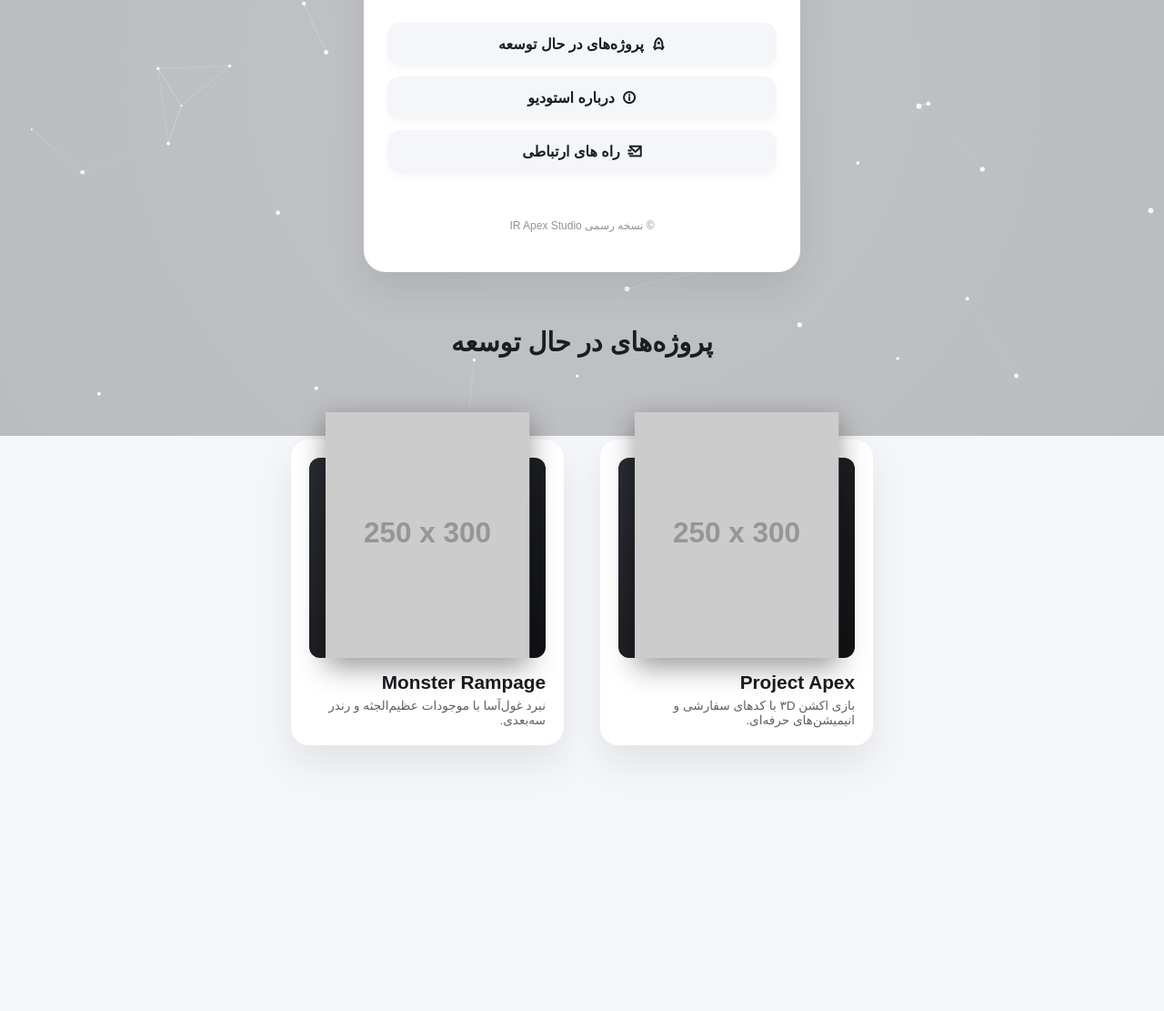
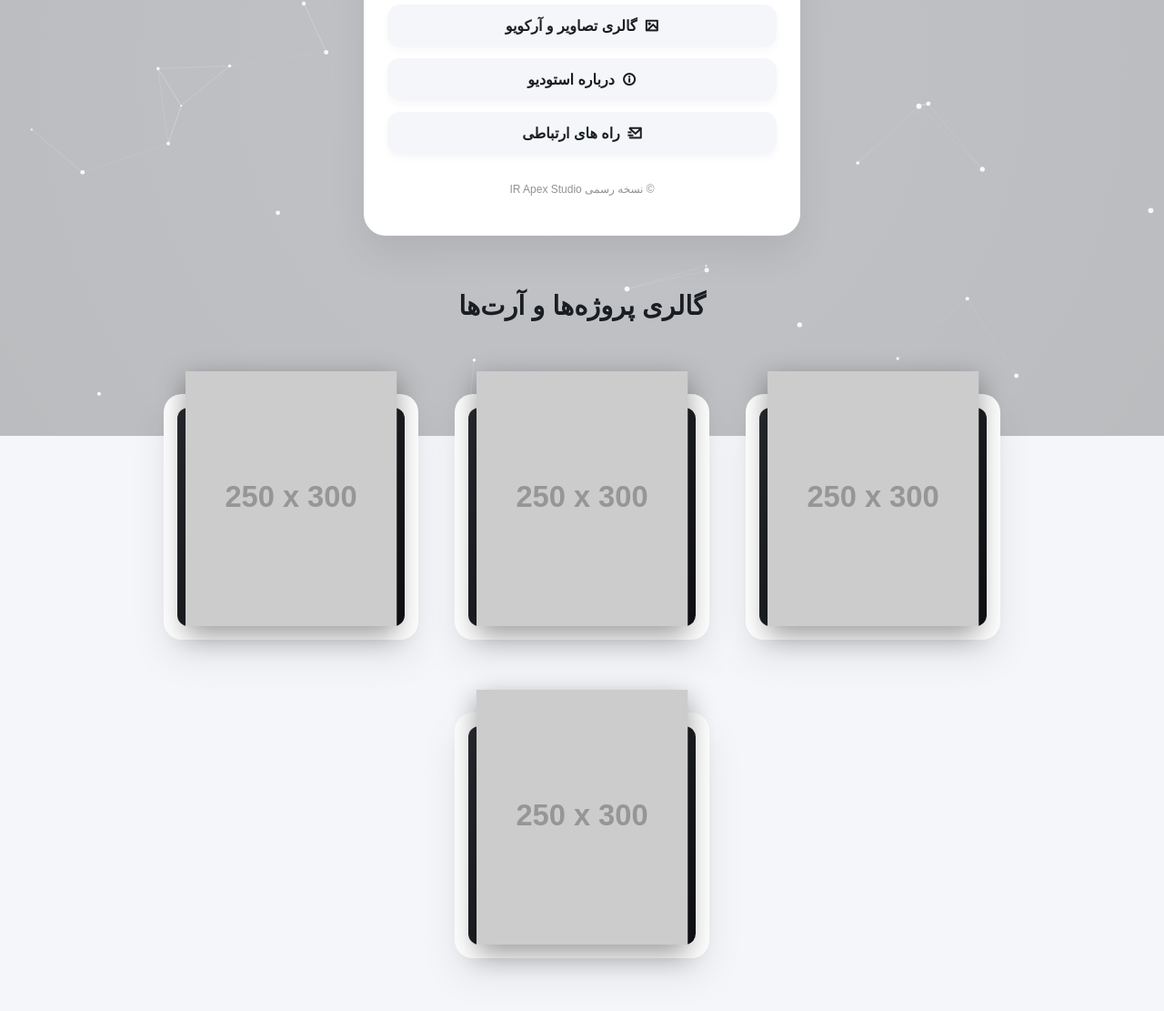
Before and after one commit to solowayiq-stack/irapexstudio, a plain HTML site: page index.html in a window 1280 px wide. Shown: the part 321-1432 px from the top of the page at 91% size. Before the commit the page ends 1220 px from the top, so only its background shows below. Drawn offline with nearby package versions, Linux system fonts and the light colour scheme; placeholder pictures from the web are drawn by us; a small style sheet from the web is missing.

Commit message:
Update index.html

```diff
--- a/index.html
+++ b/index.html
@@ -147,7 +147,7 @@
             color: var(--card-text);
             width: 90%;
             max-width: 480px;
-            min-height: 520px;
+            min-height: 480px;
             border-radius: var(--border-radius);
             box-shadow: var(--shadow);
             padding: 40px 25px;
@@ -201,7 +201,7 @@
             color: #fff;
         }
 
-        /* کارت‌های پروژه‌ها (کارت‌های صاف مناسب عکس کج) */
+        /* گالری داینامیک کارت‌ها */
         .section-title {
             font-size: 1.8rem;
             font-weight: 800;
@@ -209,12 +209,12 @@
             text-align: center;
         }
 
-        .projects-grid {
+        .gallery-grid {
             display: flex;
             flex-wrap: wrap;
             justify-content: center;
             gap: 40px;
-            max-width: 1100px;
+            max-width: 1200px;
             width: 90%;
             padding-bottom: 80px;
         }
@@ -222,12 +222,12 @@
         .popout-card {
             background: var(--card-bg);
             border-radius: 20px;
-            width: 300px;
-            padding: 20px;
+            width: 280px;
+            padding: 15px;
             position: relative;
             box-shadow: var(--shadow);
             transition: all 0.3s ease;
-            margin-top: 50px;
+            margin-top: 40px;
         }
 
         .popout-card:hover {
@@ -237,12 +237,11 @@
 
         .img-container {
             position: relative;
-            height: 220px;
+            height: 240px;
             width: 100%;
             border-radius: 12px;
             background: linear-gradient(135deg, #2a2d32, #111215);
-            margin-bottom: 15px;
-            overflow: visible; /* امکان خروج بخش سر کاراکتر از باکس */
+            overflow: visible; /* پشتیبانی از بیرون زدن عکس PNG */
         }
 
         .img-container img {
@@ -250,20 +249,10 @@
             bottom: 0;
             left: 50%;
             transform: translateX(-50%);
-            width: 115%;
-            max-height: 270px;
+            width: 110%;
+            max-height: 280px;
             object-fit: contain;
             filter: drop-shadow(0 10px 15px rgba(0,0,0,0.4));
-        }
-
-        .card-info h3 {
-            font-size: 1.3rem;
-            margin-bottom: 5px;
-        }
-
-        .card-info p {
-            font-size: 0.85rem;
-            opacity: 0.7;
         }
     </style>
 </head>
@@ -290,7 +279,7 @@
 
     <!-- منوی همبرگری -->
     <div class="mobile-menu" id="mobileMenu">
-        <a href="#projects">پروژه‌ها</a>
+        <a href="#gallery">گالری پروژه‌ها</a>
         <a href="#about">درباره ما</a>
         <a href="#contact">ارتباط با استودیو</a>
     </div>
@@ -298,7 +287,7 @@
     <!-- بدنه اصلی -->
     <div class="main-container">
 
-        <!-- کاور مستطیلی عمودی سفید -->
+        <!-- کاور عمودی اصلی -->
         <div class="hero-vertical-card">
             <div>
                 <i class="ri-code-s-slash-line" style="font-size: 2.5rem; color: var(--accent-color);"></i>
@@ -307,8 +296,8 @@
             </div>
 
             <div class="card-menu-btns">
-                <a href="#projects" class="card-btn">
-                    <i class="ri-rocket-line"></i> پروژه‌های در حال توسعه
+                <a href="#gallery" class="card-btn">
+                    <i class="ri-image-line"></i> گالری تصاویر و آرکویو
                 </a>
                 <a href="#about" class="card-btn">
                     <i class="ri-information-line"></i> درباره استودیو
@@ -321,39 +310,41 @@
             <p style="font-size: 0.75rem; opacity: 0.5;">© نسخه رسمی IR Apex Studio</p>
         </div>
 
-        <!-- بخش پروژه‌ها -->
-        <h2 class="section-title" id="projects">پروژه‌های در حال توسعه</h2>
+        <!-- بخش گالری عکس‌ها -->
+        <h2 class="section-title" id="gallery">گالری پروژه‌ها و آرت‌ها</h2>
 
-        <div class="projects-grid">
-
-            <!-- کارت ۱: کاراکتر -->
-            <div class="popout-card">
-                <div class="img-container">
-                    <img src="images/character.png" alt="Apex Character" onerror="this.src='https://via.placeholder.com/250x300/transparent/ffffff?text=PNG+Character'">
-                </div>
-                <div class="card-info">
-                    <h3>Project Apex</h3>
-                    <p>بازی اکشن ۳D با کدهای سفارشی و انیمیشن‌های حرفه‌ای.</p>
-                </div>
-            </div>
-
-            <!-- کارت ۲: گودزیلا -->
-            <div class="popout-card">
-                <div class="img-container">
-                    <img src="images/godzilla.png" alt="Godzilla Boss" onerror="this.src='https://via.placeholder.com/250x300/transparent/ffffff?text=PNG+Godzilla'">
-                </div>
-                <div class="card-info">
-                    <h3>Monster Rampage</h3>
-                    <p>نبرد غول‌آسا با موجودات عظیم‌الجثه و رندر سه‌بعدی.</p>
-                </div>
-            </div>
-
-        </div>
+        <!-- کارت‌های عکس خودکار اینجا ساخته میشن -->
+        <div class="gallery-grid" id="galleryGrid"></div>
 
     </div>
 
     <!-- اسکریپت‌ها -->
     <script>
+        // ==========================================
+        // 📸 بخش مدیریت و اضافه کردن عکس‌های جدید (خیلی ساده):
+        // فقط اسم فایل‌هایی که توی پوشه images می‌ذاری رو اینجا اضافه کن:
+        // ==========================================
+        const myImages = [
+            "img.png",
+            "img2.png",
+            "img3.png",
+            "img4.png"
+        ];
+
+        // جاوااسکریپت خودکار کارت‌ها رو می‌سازه:
+        const galleryGrid = document.getElementById('galleryGrid');
+
+        myImages.forEach(imgName => {
+            const card = document.createElement('div');
+            card.className = 'popout-card';
+            card.innerHTML = `
+                <div class="img-container">
+                    <img src="images/${imgName}" alt="IR Apex Art" onerror="this.src='https://via.placeholder.com/250x300/transparent/ffffff?text=Image+Not+Found'">
+                </div>
+            `;
+            galleryGrid.appendChild(card);
+        });
+
         // ۱. سوئیچ تم
         const themeBtn = document.getElementById('themeBtn');
         const html = document.documentElement;
@@ -373,7 +364,7 @@
             mobileMenu.classList.toggle('active');
         });
 
-        // ۳. انیمیشن ذرات و خطوط متحرک
+        // ۳. انیمیشن ذرات پس‌زمینه
         const canvas = document.getElementById('particles-canvas');
         const ctx = canvas.getContext('2d');
 
@@ -399,7 +390,6 @@
 
         function animate() {
             ctx.clearRect(0, 0, canvas.width, canvas.height);
-
             for (let i = 0; i < particleCount; i++) {
                 let p = particles[i];
                 p.x += p.vx;
```
